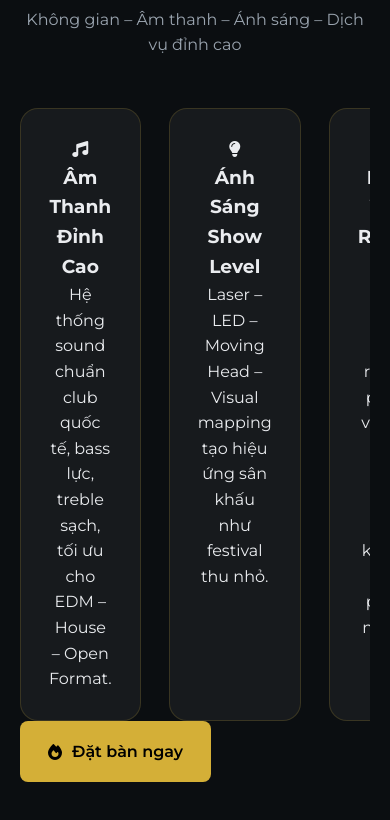
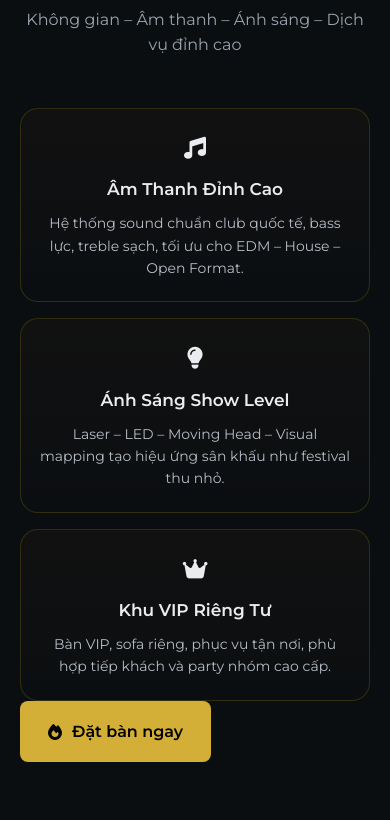
Before and after one commit to nghjakzz133-commits/duthuyen, a plain HTML site: page index.html in a window 390 px wide. Shown: the part 4671-5491 px from the top of the page. Drawn offline with nearby package versions, Linux system fonts and the light colour scheme.

Commit message:
Update section.css

```diff
--- a/css/section.css
+++ b/css/section.css
@@ -795,3 +795,70 @@
     margin: 24px auto;
   }
 }
+/* ===============================
+   EXPERIENCE SECTION
+=============================== */
+
+.experience__grid {
+  display: grid;
+  grid-template-columns: repeat(3, 1fr);
+  gap: 24px;
+  margin-top: 48px;
+}
+
+.experience__card {
+  background: linear-gradient(180deg, #111 0%, #0b0e11 100%);
+  border-radius: 18px;
+  padding: 32px 28px;
+  text-align: center;
+  border: 1px solid rgba(255,215,0,.15);
+}
+
+.experience__icon {
+  font-size: 26px;
+  color: var(--gold);
+  margin-bottom: 16px;
+}
+
+.experience__card h3 {
+  font-size: 20px;
+  font-weight: 600;
+  margin-bottom: 12px;
+}
+
+.experience__card p {
+  font-size: 15px;
+  line-height: 1.6;
+  color: #b7bdc6;
+}
+
+/* ===============================
+   MOBILE FIX – QUAN TRỌNG
+=============================== */
+@media (max-width: 768px) {
+
+  .experience__grid {
+    grid-template-columns: 1fr; /* 1 card / hàng */
+    gap: 16px;
+    margin-top: 32px;
+  }
+
+  .experience__card {
+    padding: 22px 18px;
+  }
+
+  .experience__icon {
+    font-size: 22px;
+    margin-bottom: 12px;
+  }
+
+  .experience__card h3 {
+    font-size: 17px;
+    line-height: 1.3;
+  }
+
+  .experience__card p {
+    font-size: 14px;
+    line-height: 1.6;
+  }
+}
```
